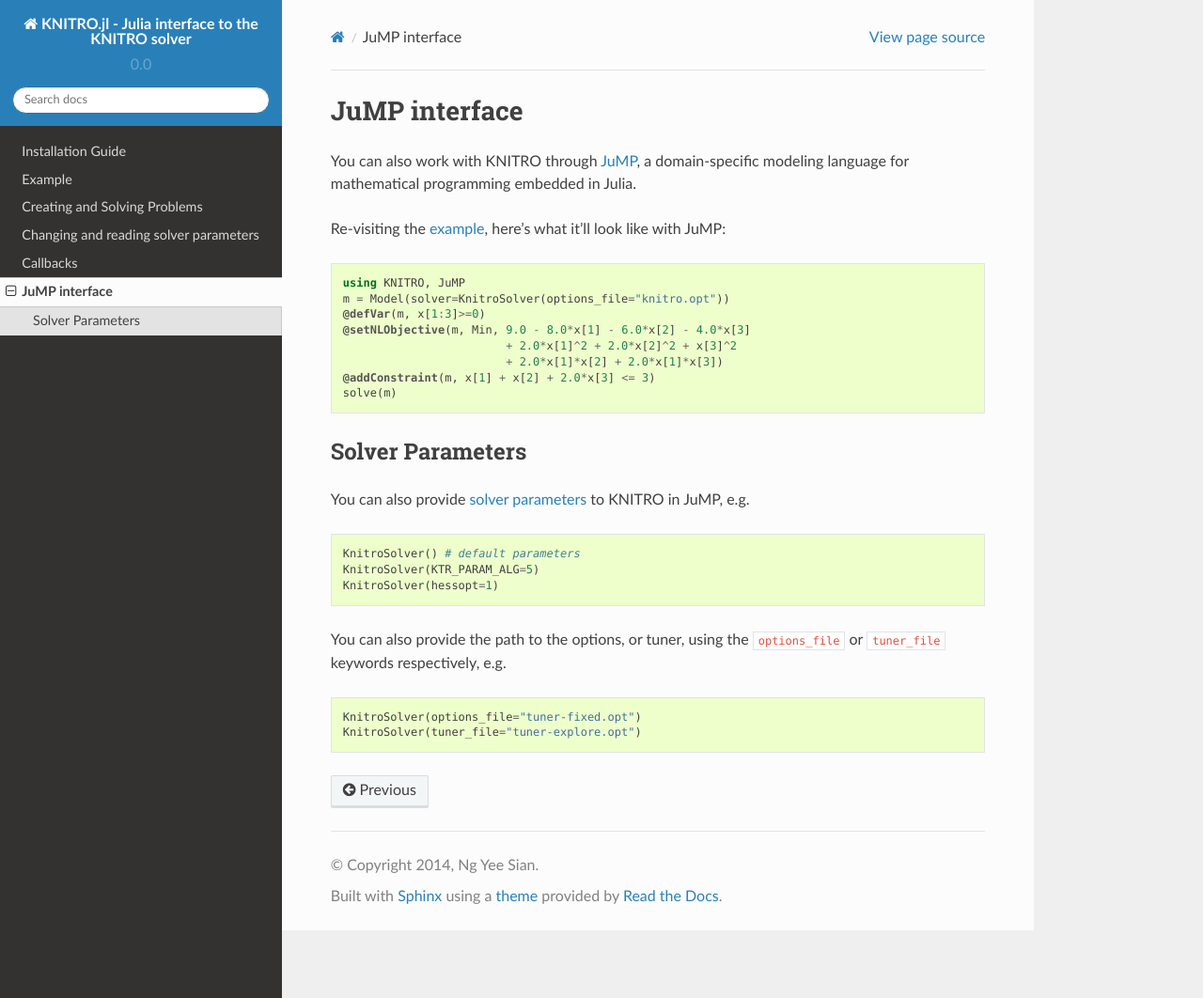
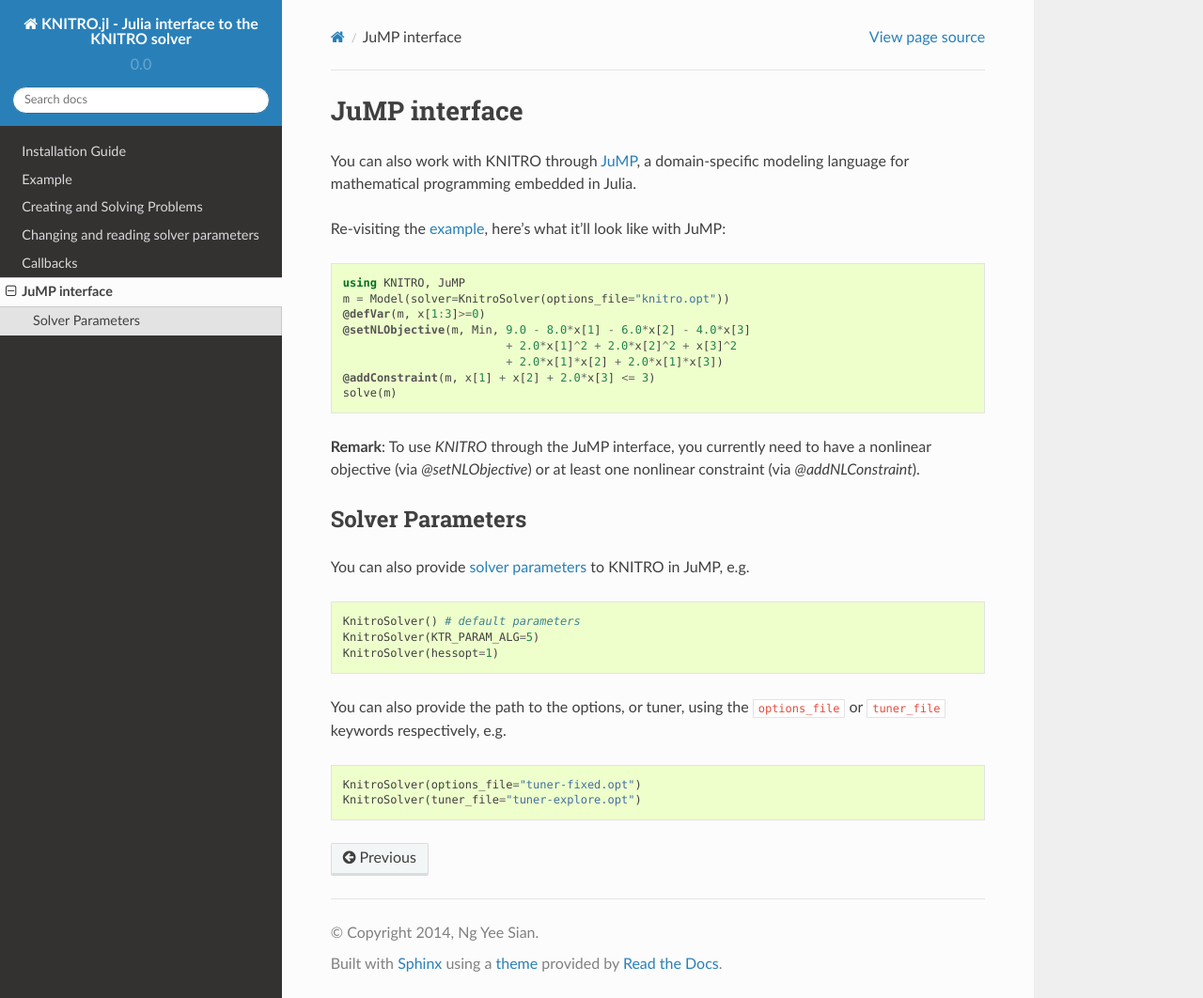
Before and after one commit to jump-dev/KNITRO.jl, a Sphinx documentation site: the page built from doc/jumpinterface.rst, in a window 1280 px wide and 1062 px high. Shown: the whole window at 94% size. Built offline with Sphinx 7.4.7 and the Read the Docs theme 2.0.0, drawn with Linux system fonts in a browser that asks for light colours.

Commit message:
update documentation
to warn about using the nonlinear interface through JuMP

```diff
--- a/doc/jumpinterface.rst
+++ b/doc/jumpinterface.rst
@@ -15,6 +15,8 @@
                           + 2.0*x[1]*x[2] + 2.0*x[1]*x[3])
   @addConstraint(m, x[1] + x[2] + 2.0*x[3] <= 3)
   solve(m)
+
+**Remark**: To use `KNITRO` through the JuMP interface, you currently need to have a nonlinear objective (via `@setNLObjective`) or at least one nonlinear constraint (via `@addNLConstraint`).
 
 Solver Parameters
 ^^^^^^^^^^^^^^^^^
```
